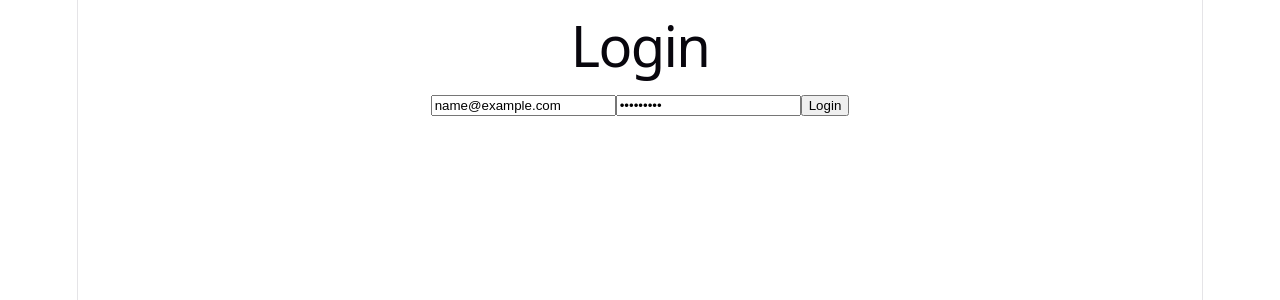
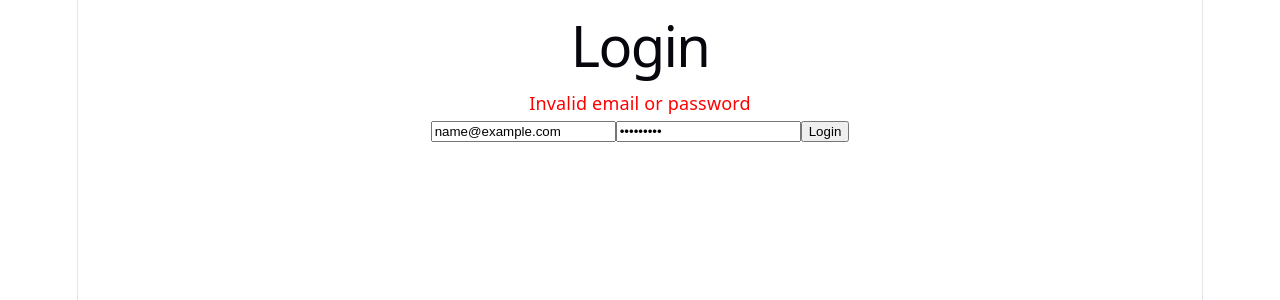
Before and after one commit to maroo2010200/marbook_react, a React (Vite) app: page /login in a window 1280 px wide. Both pictures are taken after typing "name@example.com", "Sample123" into the empty fields and a click on the button "Login". Shown: the top 300 px of the page. Built offline with nearby package versions, Linux system fonts and the light colour scheme; no server answers.

Commit message:
feat: add error state and implement a basic version on Login

```diff
--- a/src/pages/LoginPage.tsx
+++ b/src/pages/LoginPage.tsx
@@ -4,9 +4,11 @@
 function LoginPage() {
   const [email, setEmail] = useState("");
   const [password, setPassword] = useState("");
+  const [error, setError] = useState("");
 
   const handleSubmit = async (e: React.SyntheticEvent) => {
     e.preventDefault();
+    setError("");
 
     try {
       const data = await login(email, password);
@@ -15,13 +17,17 @@
 
       console.log("Login successful", data);
     } catch (error) {
-      alert("Invalid email or password");
+      setError("Invalid email or password");
     }
   };
 
   return (
     <div>
       <h1>Login</h1>
+
+      {error && <p style={{ color: "red" }}>{error}</p>}
+
+
       <form onSubmit={handleSubmit}>
         <input
           type="email"
```
